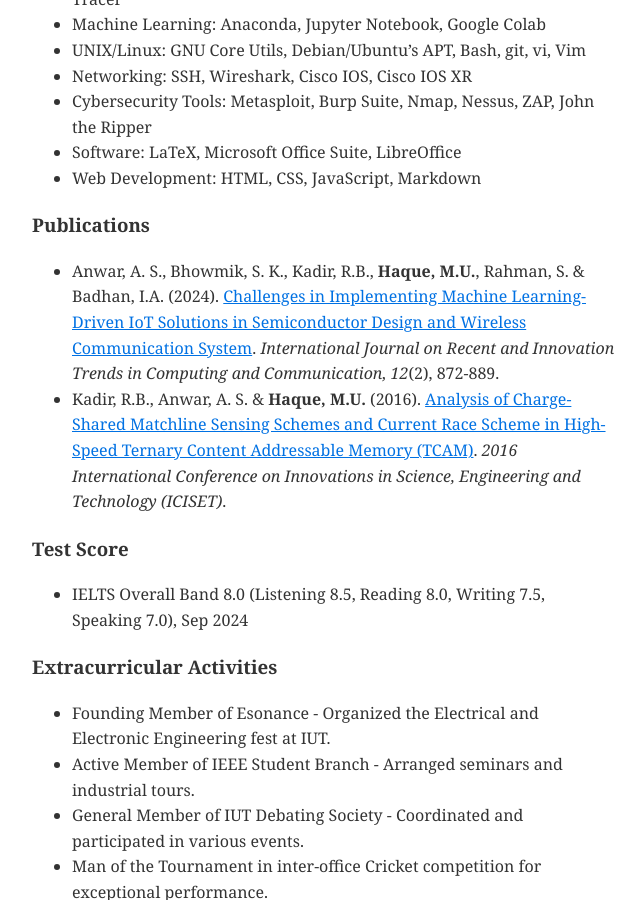
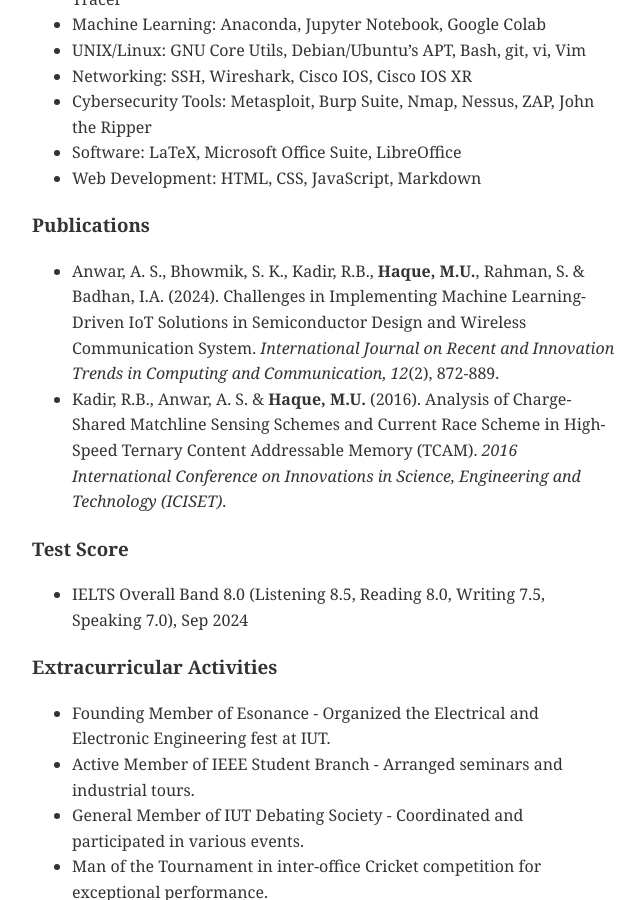
Before and after one commit to muntasimulhaque/muntasimulhaque.github.io, a Jekyll site: the page built from cv.md, in a window 1280 px wide and 900 px high, scrolled down 848 px. Shown: the whole window, without its empty margins (315-959 px from the left). Built offline with Jekyll 4.4.1, drawn with Linux system fonts in a browser that asks for light colours; some of the changed lines change nothing that is shown.

Commit message:
Update cv.md

```diff
--- a/cv.md
+++ b/cv.md
@@ -33,8 +33,8 @@
 
 ### Publications
 
-- Anwar, A. S., Bhowmik, S. K., Kadir, R.B., **Haque, M.U.**, Rahman, S. & Badhan, I.A. (2024). [Challenges in Implementing Machine Learning-Driven IoT Solutions in Semiconductor Design and Wireless Communication System](https://ijritcc.org/index.php/ijritcc/article/view/11127){:target="_blank"}. *International Journal on Recent and Innovation Trends in Computing and Communication, 12*(2), 872-889.
-- Kadir, R.B., Anwar, A. S. & **Haque, M.U.** (2016). [Analysis of Charge-Shared Matchline Sensing Schemes and Current Race Scheme in High-Speed Ternary Content Addressable Memory (TCAM)](https://ieeexplore.ieee.org/document/7856490){:target="_blank"}. *2016 International Conference on Innovations in Science, Engineering and Technology (ICISET)*.
+- Anwar, A. S., Bhowmik, S. K., Kadir, R.B., **Haque, M.U.**, Rahman, S. & Badhan, I.A. (2024). Challenges in Implementing Machine Learning-Driven IoT Solutions in Semiconductor Design and Wireless Communication System. *International Journal on Recent and Innovation Trends in Computing and Communication, 12*(2), 872-889.
+- Kadir, R.B., Anwar, A. S. & **Haque, M.U.** (2016). Analysis of Charge-Shared Matchline Sensing Schemes and Current Race Scheme in High-Speed Ternary Content Addressable Memory (TCAM). *2016 International Conference on Innovations in Science, Engineering and Technology (ICISET)*.
 
 ### Test Score
 
```
